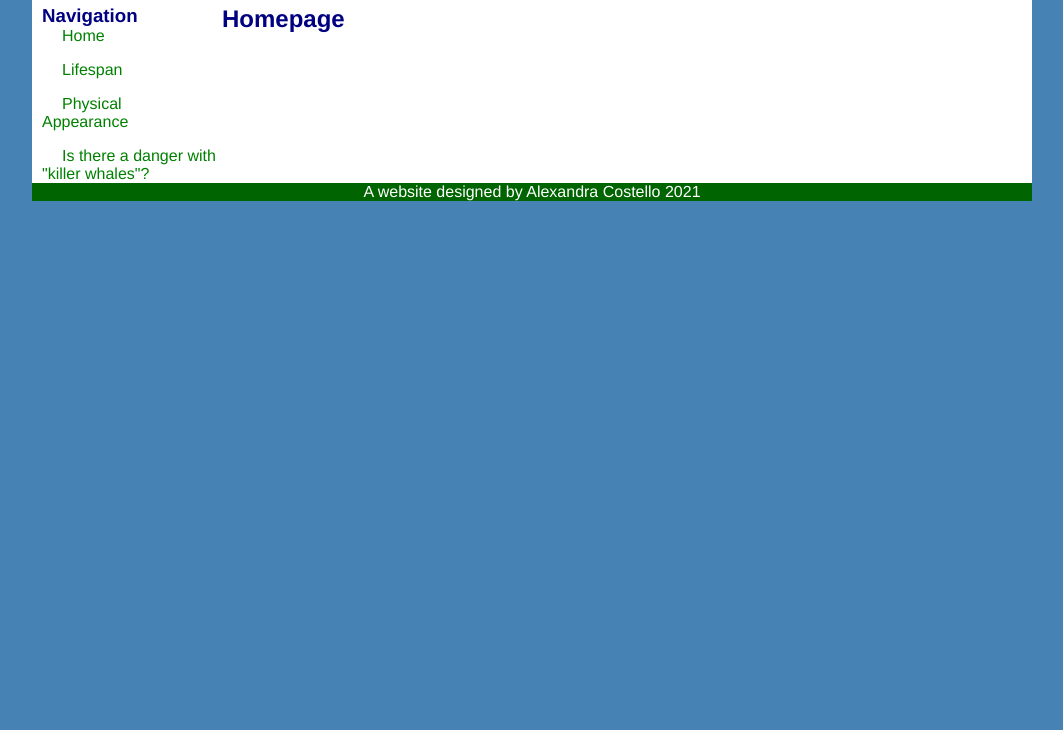
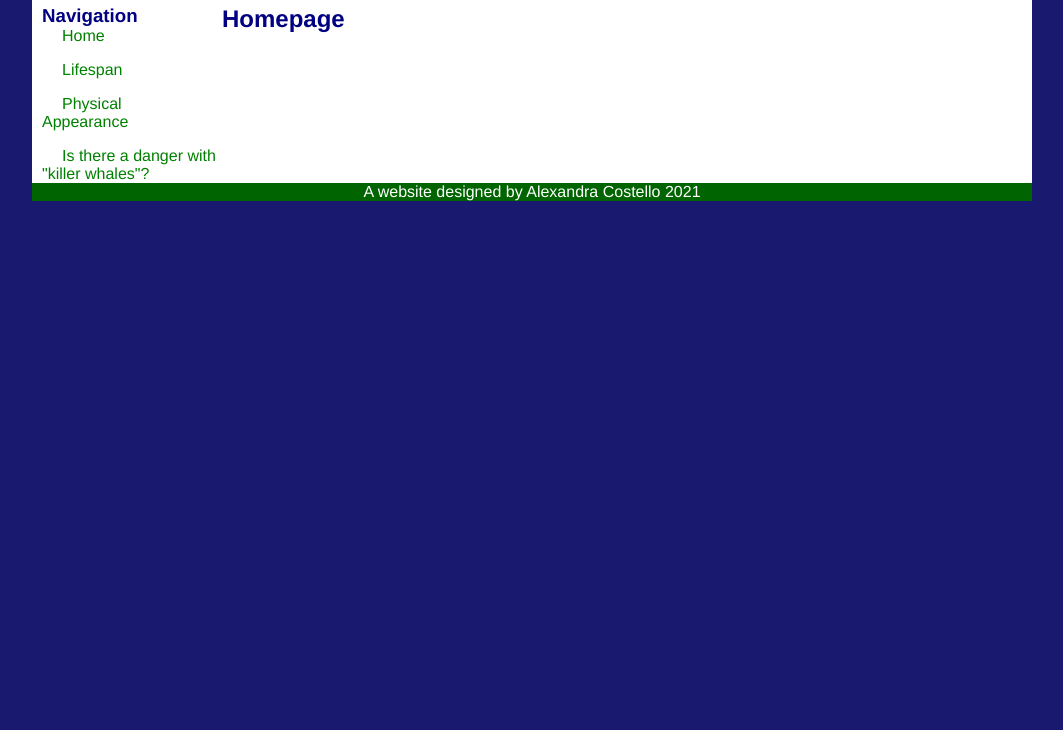
Before and after one commit to alex-costello/alex-costello.github.io, a plain HTML site: page index.html in a window 1280 px wide. Shown: the part 70-800 px from the top of the page, without its empty margins (108-1171 px from the left). Drawn offline with Linux system fonts and the light colour scheme.

Commit message:
Update style2.css

```diff
--- a/style2.css
+++ b/style2.css
@@ -1,5 +1,5 @@
 body {
-	background-color: SteelBlue;
+	background-color: midnightblue;
 	font-family: Helvetica, Arial, sans-serif;
 
 
```
